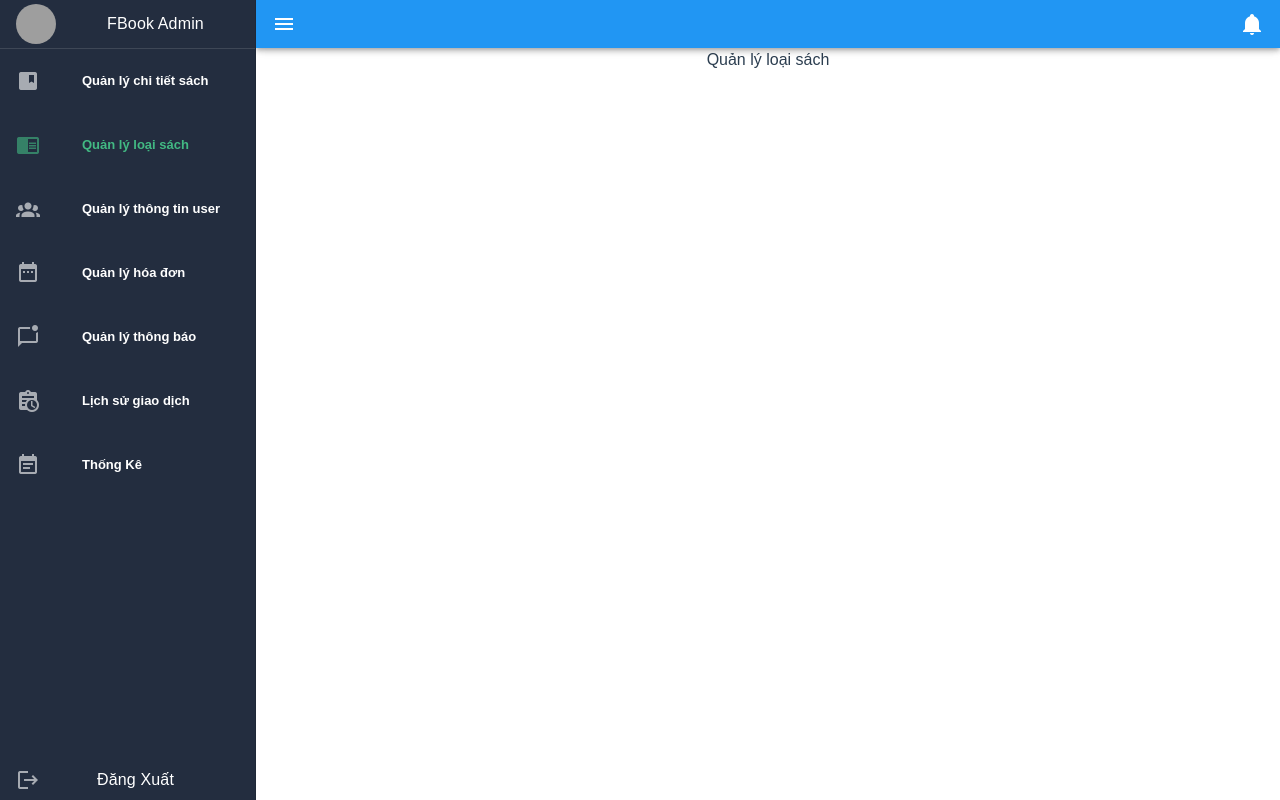
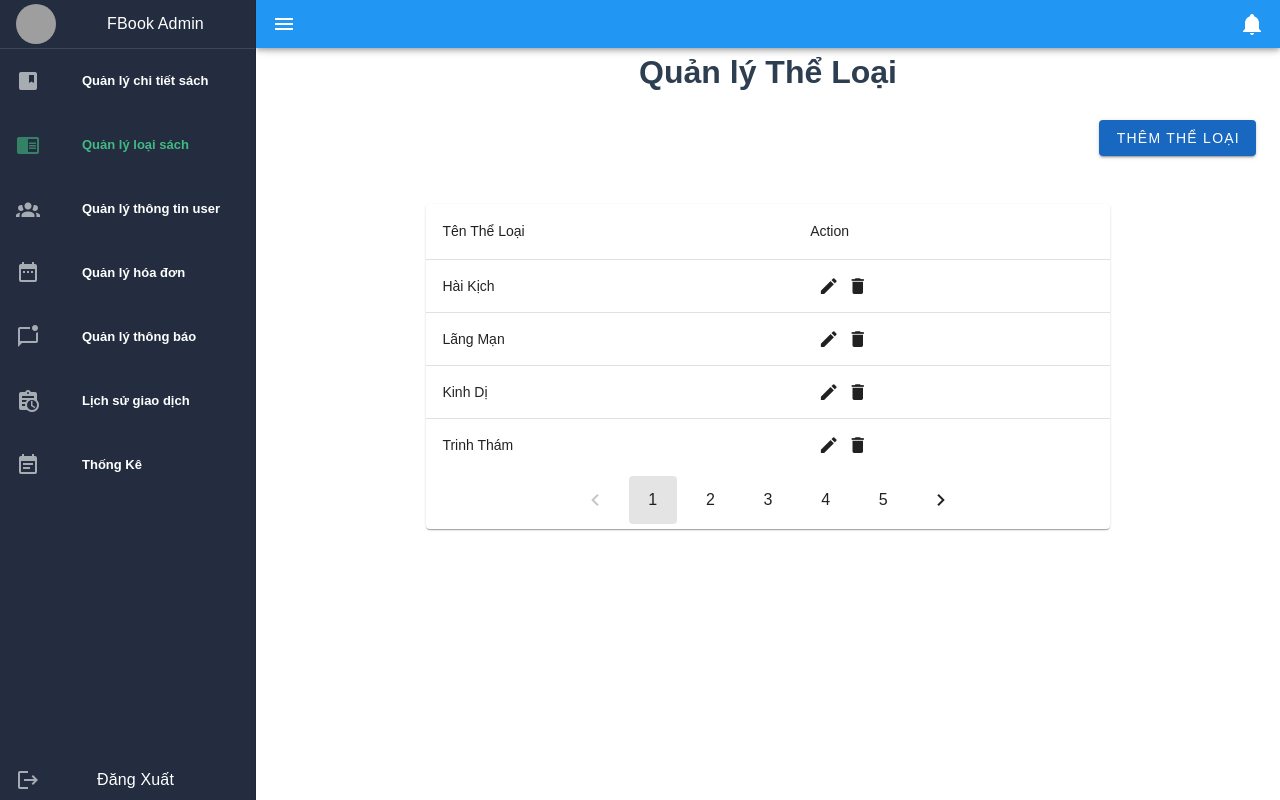
Before and after one commit to thanh202/FBook_Admin, a Vue app: page /book-category in a window 1280 px wide. Built offline with nearby package versions, Linux system fonts and the light colour scheme; grey boxes are pictures that could not be loaded.

Commit message:
add BookCategory

```diff
--- a/src/views/category/BookCategory.vue
+++ b/src/views/category/BookCategory.vue
@@ -1,9 +1,77 @@
 <template>
-  <div>Quản lý loại sách</div>
+  <h1>Quản lý Thể Loại</h1>
+  <div class="d-flex align-center ma-6" style="flex-direction: row-reverse">
+    <v-btn color="primary" dark> Thêm Thể Loại </v-btn>
+  </div>
+
+  <div class="d-flex align-center flex-column pa-6">
+    <v-card width="70%">
+      <v-table hover>
+        <thead>
+          <tr>
+            <th class="text-left">Tên Thể Loại</th>
+
+            <th class="text-left">Action</th>
+          </tr>
+        </thead>
+        <tbody>
+          <tr v-for="item in desserts" :key="item.name">
+            <td class="text-left">{{ item.name }}</td>
+
+            <td>
+              <v-card-actions>
+                <v-icon variant="text" @click="close"> mdi-pencil </v-icon>
+
+                <v-icon variant="text" @click="save"> mdi-delete </v-icon>
+              </v-card-actions>
+            </td>
+          </tr>
+        </tbody>
+      </v-table>
+
+      <v-pagination v-model="page" :length="pageCount"> </v-pagination>
+    </v-card>
+  </div>
 </template>
 
-<script>
-export default {};
+<script setup>
+import { ref } from "vue";
+const page = ref(1);
+const pageCount = ref(5);
+
+const desserts = ref([
+  {
+    name: "Hài Kịch",
+  },
+  {
+    name: "Lãng Mạn",
+  },
+  {
+    name: "Kinh Dị",
+  },
+  {
+    name: "Trinh Thám",
+  },
+]);
 </script>
 
-<style scoped></style>
+<style lang="scss">
+#app {
+  font-family: Arial, Helvetica, sans-serif;
+  -webkit-font-smoothing: antialiased;
+  -moz-osx-font-smoothing: grayscale;
+  text-align: center;
+  color: #2c3e50;
+}
+
+nav {
+  a {
+    text-decoration: none;
+    color: #ffffff;
+
+    &.router-link-exact-active {
+      color: #42b983;
+    }
+  }
+}
+</style>
--- a/src/views/users/ListUser.vue
+++ b/src/views/users/ListUser.vue
@@ -168,6 +168,20 @@ export default {
           phone: "0987236361",
           gmail: "longxinggai@gmail.com",
         },
+        {
+          name: "Long Xing Gái",
+          image: "1",
+          age: 16,
+          phone: "0987236361",
+          gmail: "longxinggai@gmail.com",
+        },
+        {
+          name: "Long Xing Gái",
+          image: "1",
+          age: 16,
+          phone: "0987236361",
+          gmail: "longxinggai@gmail.com",
+        },
       ];
     },
 
```
